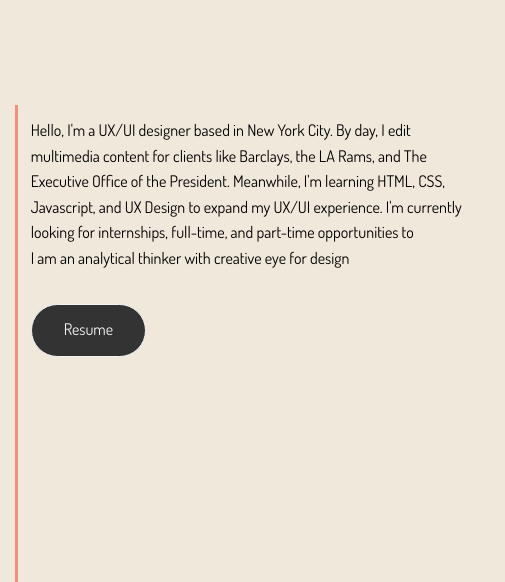
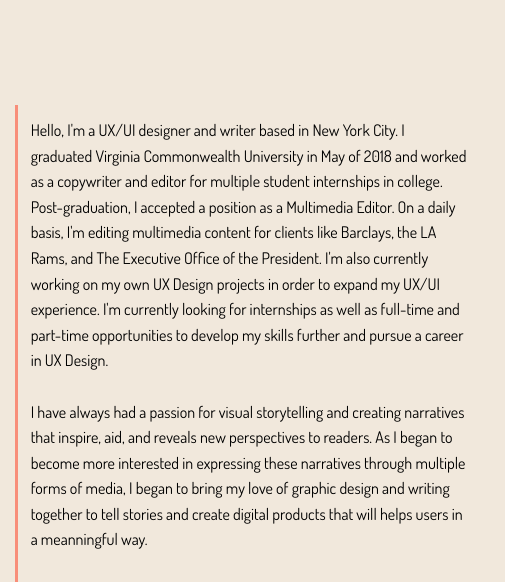
Before and after one commit to smplater/portfolio_smplater, a website: page dist/about.html in a window 1280 px wide. Shown: the part 111-693 px from the top of the page, 775-1280 px from the left. Drawn offline with Linux system fonts and the light colour scheme; files whose address does not match are found by name.

Commit message:
Update about.html

```diff
--- a/dist/about.html
+++ b/dist/about.html
@@ -47,14 +47,28 @@
           />
           <div class="bio bg-light">
             <p class="a">
-              Hello, I'm a UX/UI designer based in New York City. By day, I edit
-              multimedia content for clients like Barclays, the LA Rams, and The
-              Executive Office of the President. Meanwhile, I'm learning HTML,
-              CSS, Javascript, and UX Design to expand my UX/UI experience. I'm
-              currently looking for internships, full-time, and part-time
-              opportunities to
+              Hello, I'm a UX/UI designer and writer based in New York City. I
+              graduated Virginia Commonwealth University in May of 2018 and
+              worked as a copywriter and editor for multiple student internships
+              in college. Post-graduation, I accepted a position as a Multimedia
+              Editor. On a daily basis, I'm editing multimedia content for
+              clients like Barclays, the LA Rams, and The Executive Office of
+              the President. I'm also currently working on my own UX Design
+              projects in order to expand my UX/UI experience. I'm currently
+              looking for internships as well as full-time and part-time
+              opportunities to develop my skills further and pursue a career in
+              UX Design.
             </p>
-            <p>I am an analytical thinker with creative eye for design</p>
+            <br />
+            <p>
+              I have always had a passion for visual storytelling and creating
+              narratives that inspire, aid, and reveals new perspectives to
+              readers. As I began to become more interested in expressing these
+              narratives through multiple forms of media, I began to bring my
+              love of graphic design and writing together to tell stories and
+              create digital products that will helps users in a meanningful
+              way.
+            </p>
             <a
               href="./img/Simone Plater UX:UI Designer Resume .pdf"
               class="btn-dark my-2"
```
